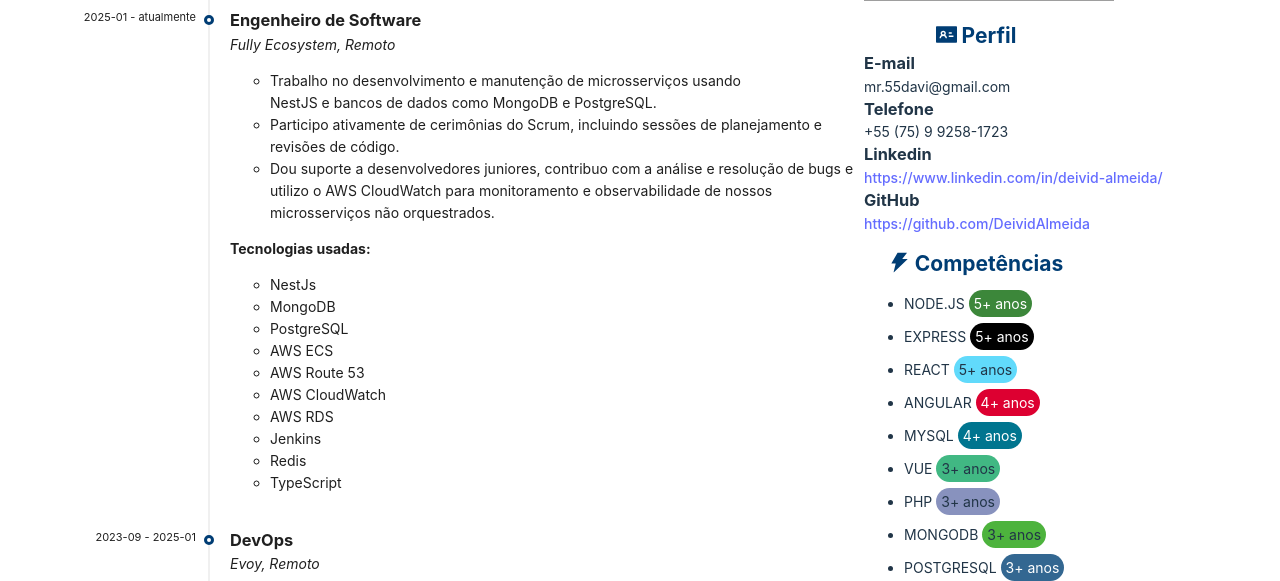
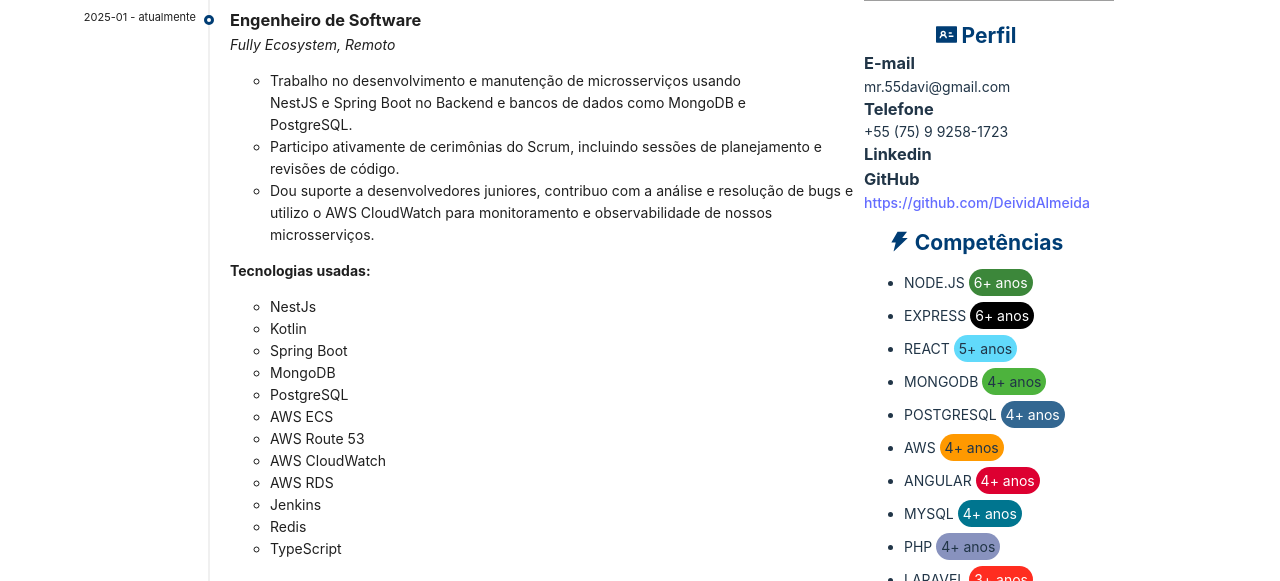
Before and after one commit to DeividAlmeida/cv, a React (Vite) app: page / in a window 1280 px wide. Shown: the part 371-952 px from the top of the page. Built offline with nearby package versions, Linux system fonts and the light colour scheme; grey boxes are pictures that could not be loaded.

Commit message:
Update experience and technology details in App.tsx

```diff
--- a/src/App.tsx
+++ b/src/App.tsx
@@ -52,7 +52,7 @@
                   color: '#003D74',
                   children: (
                     <p style={{marginRight: "10vh"}}>
-                      Com mais de 5 anos de experiência, contribuo direta e indiretamente para o desenvolvimento e aprimoramento de sistemas que atendem a mais de 30 negócios, com alto fluxo de acessos diários. Atuo com tecnologias como <b> Node.js, Express.js, PHP/Laravel, React.js, Angular, Vue.js, PostgreSQL, MongoDB, Docker e AWS.  </b>
+                      Com mais de 6 anos de experiência, contribuo direta e indiretamente para o desenvolvimento e aprimoramento de sistemas que atendem a mais de 30 negócios, com alto fluxo de acessos diários. Atuo com tecnologias como <b> Node.js, Express.js, PHP/Laravel, React.js, Angular, Vue.js, PostgreSQL, MongoDB, Docker e AWS.  </b>
                     </p>
                   ),
                 },
@@ -77,15 +77,17 @@
                       <i>Fully Ecosystem, Remoto</i>
                       <p>
                         <ul>
-                          <li style={{marginRight: "10vh"}}>Trabalho no desenvolvimento e manutenção de microsserviços usando NestJS e bancos de dados como MongoDB e PostgreSQL.</li>
+                          <li style={{marginRight: "10vh"}}>Trabalho no desenvolvimento e manutenção de microsserviços usando NestJS e Spring Boot no Backend e bancos de dados como MongoDB e PostgreSQL.</li>
                           <li>Participo ativamente de cerimônias do Scrum, incluindo sessões de planejamento e revisões de código.</li>
-                          <li>Dou suporte a desenvolvedores juniores, contribuo com a análise e resolução de bugs e utilizo o AWS CloudWatch para monitoramento e observabilidade de nossos microsserviços não orquestrados.</li>
+                          <li>Dou suporte a desenvolvedores juniores, contribuo com a análise e resolução de bugs e utilizo o AWS CloudWatch para monitoramento e observabilidade de nossos microsserviços.</li>
                         </ul>
                       </p>
                       <b>Tecnologias usadas:</b>
                       <p>
                         <ul>
                           <li>NestJs</li>
+                          <li>Kotlin</li>
+                          <li>Spring Boot</li>
                           <li>MongoDB</li>
                           <li>PostgreSQL</li>
                           <li>AWS ECS</li>
@@ -406,9 +408,6 @@
               <h3>
                 Linkedin
               </h3>
-              <span>
-                <a href="https://www.linkedin.com/in/deivid-almeida/" target="_blank" rel="noreferrer">https://www.linkedin.com/in/deivid-almeida/</a>
-              </span>
               <h3>
                 GitHub
               </h3>
@@ -426,17 +425,17 @@
               </h2>
               <p>
                 <ul className="skills">
-                  <li className="node">Node.js <span>5+ anos</span></li>
-                  <li className="express">Express <span>5+ anos</span></li>
+                  <li className="node">Node.js <span>6+ anos</span></li>
+                  <li className="express">Express <span>6+ anos</span></li>
                   <li className="react">React <span>5+ anos</span></li>
+                  <li className="mongodb">MongoDB <span>4+ anos</span></li>
+                  <li className="postgresql">PostgreSQL <span>4+ anos</span></li>
+                  <li className="aws">AWS <span>4+ anos</span></li>
                   <li className="angular">Angular <span>4+ anos</span></li>
                   <li className="mysql">MySQL <span>4+ anos</span></li>
+                  <li className="php">PHP <span>4+ anos</span></li>
+                  <li className="laravel">Laravel <span>3+ anos</span></li>
                   <li className="vue">Vue <span>3+ anos</span></li>
-                  <li className="php">PHP <span>3+ anos</span></li>
-                  <li className="mongodb">MongoDB <span>3+ anos</span></li>
-                  <li className="postgresql">PostgreSQL <span>3+ anos</span></li>
-                  <li className="aws">AWS <span>3+ anos</span></li>
-                  <li className="laravel">Laravel <span>2+ anos</span></li>
                   <li className="react-native">React Native <span>2+ anos</span></li>
                 </ul>
               </p>
```
